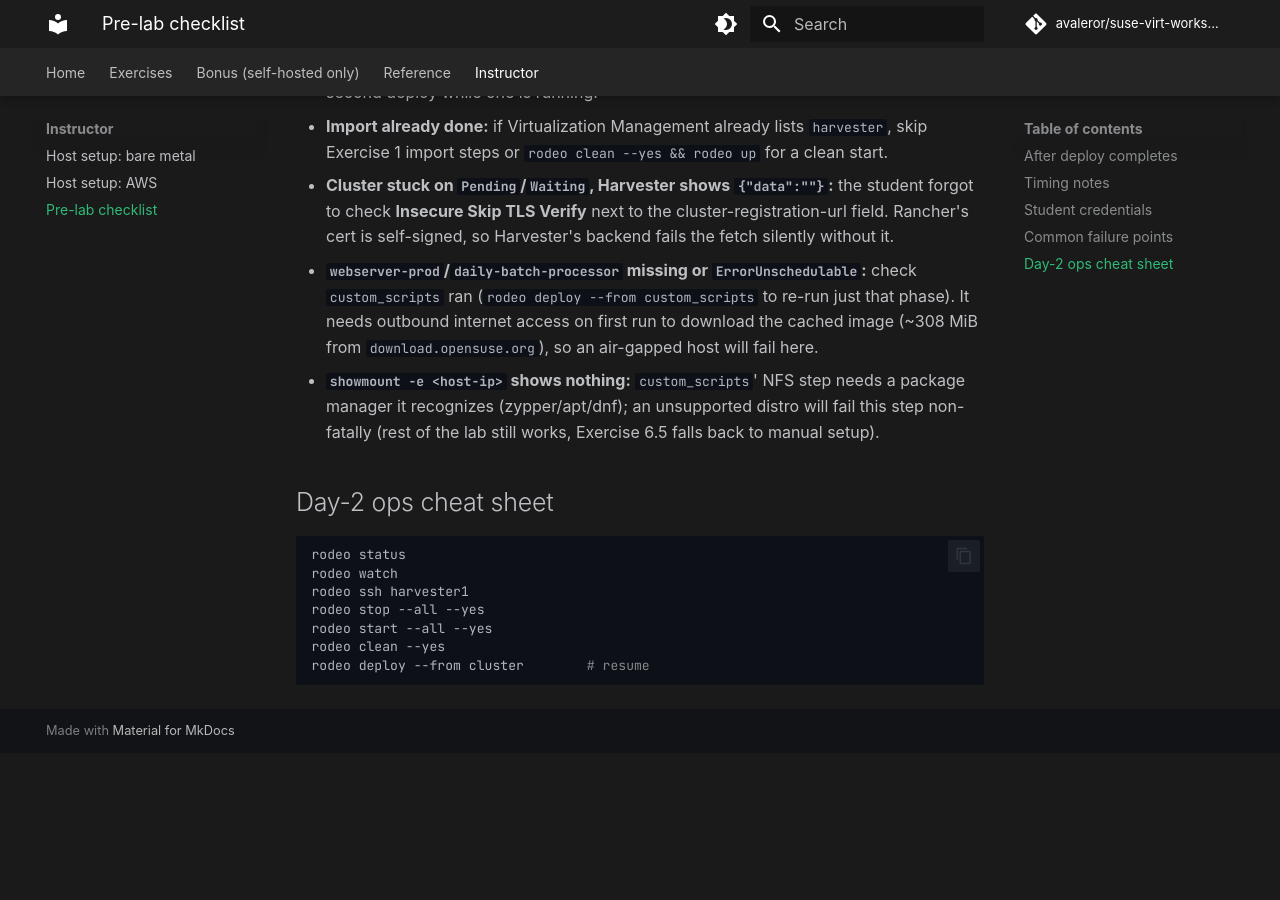
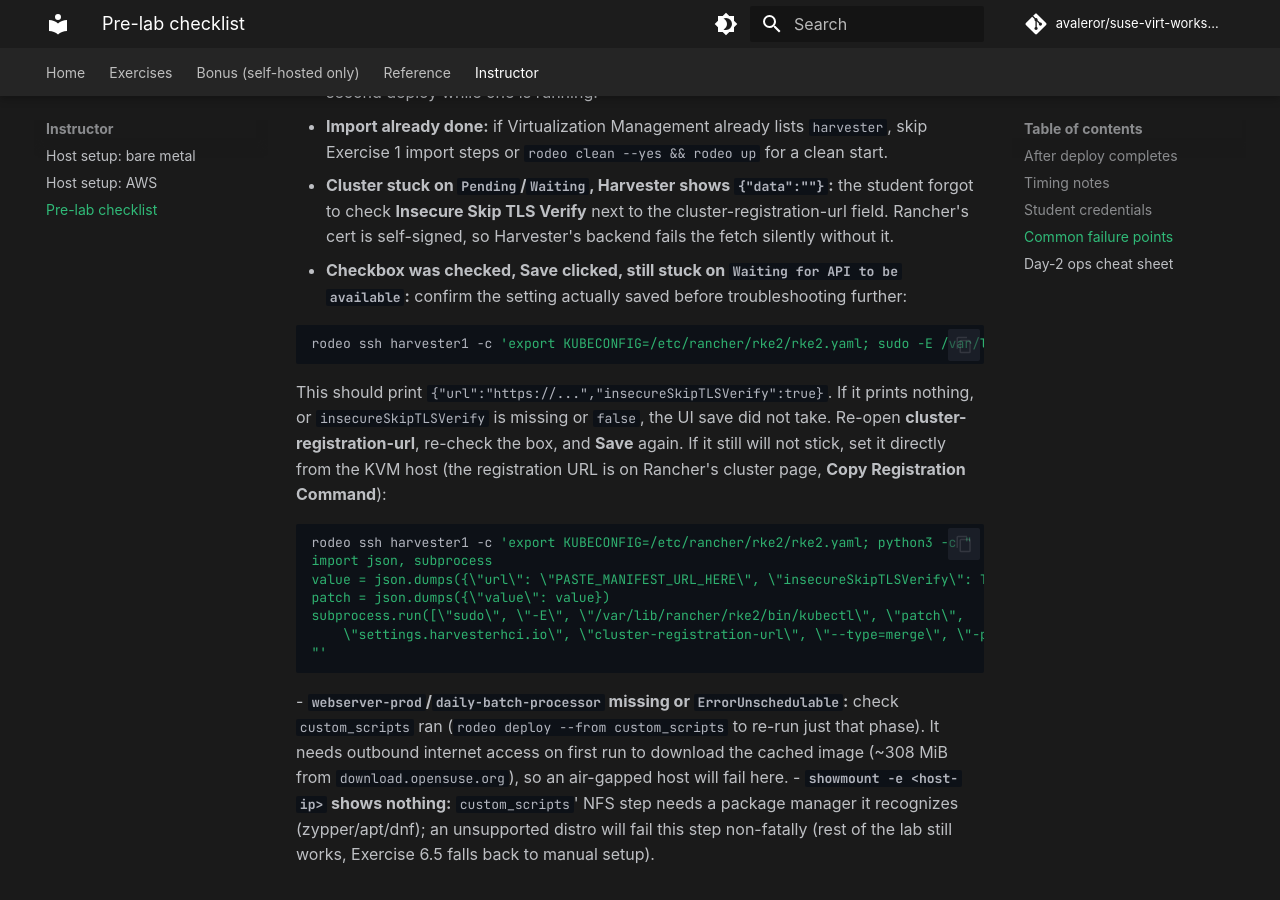
Before and after one commit to avaleror/suse-virt-workshop, an MkDocs documentation site: the page built from docs/instructor/pre-lab-checklist.md, in a window 1280 px wide and 900 px high, scrolled down 2376 px. Built offline with MkDocs 1.6.1 and Material for MkDocs 9.7.7, drawn with Linux system fonts in a browser that asks for light colours; some web fonts are replaced; comment, search, counter and statistics services are not loaded; before the commit the page ends 3129 px from its top, so only the background shows below that.

Commit message:
docs: add recovery steps for a stuck Harvester import on the checklist
Checking the Insecure Skip TLS Verify box isn't always enough: the
Settings save can silently fail to persist. Adds a verification command
and a kubectl-based fallback to force the correct value, mirroring the
same JSON/TLS bug just fixed in rodeo-cli's own auto-import code path
(rodeo-cli commit 334e986).

````diff
--- a/docs/instructor/pre-lab-checklist.md
+++ b/docs/instructor/pre-lab-checklist.md
@@ -73,6 +73,23 @@
 - **SSH drops mid-deploy:** re-attach with `tmux attach -t rodeo-harvester`. Do not start a second deploy while one is running.
 - **Import already done:** if Virtualization Management already lists `harvester`, skip Exercise 1 import steps or `rodeo clean --yes && rodeo up` for a clean start.
 - **Cluster stuck on `Pending`/`Waiting`, Harvester shows `{"data":""}`:** the student forgot to check **Insecure Skip TLS Verify** next to the cluster-registration-url field. Rancher's cert is self-signed, so Harvester's backend fails the fetch silently without it.
+- **Checkbox was checked, Save clicked, still stuck on `Waiting for API to be available`:** confirm the setting actually saved before troubleshooting further:
+
+  ```bash
+  rodeo ssh harvester1 -c 'export KUBECONFIG=/etc/rancher/rke2/rke2.yaml; sudo -E /var/lib/rancher/rke2/bin/kubectl get settings.harvesterhci.io cluster-registration-url -o jsonpath="{.value}"'
+  ```
+
+  This should print `{"url":"https://...","insecureSkipTLSVerify":true}`. If it prints nothing, or `insecureSkipTLSVerify` is missing or `false`, the UI save did not take. Re-open **cluster-registration-url**, re-check the box, and **Save** again. If it still will not stick, set it directly from the KVM host (the registration URL is on Rancher's cluster page, **Copy Registration Command**):
+
+  ```bash
+  rodeo ssh harvester1 -c 'export KUBECONFIG=/etc/rancher/rke2/rke2.yaml; python3 -c "
+  import json, subprocess
+  value = json.dumps({\"url\": \"PASTE_MANIFEST_URL_HERE\", \"insecureSkipTLSVerify\": True})
+  patch = json.dumps({\"value\": value})
+  subprocess.run([\"sudo\", \"-E\", \"/var/lib/rancher/rke2/bin/kubectl\", \"patch\",
+      \"settings.harvesterhci.io\", \"cluster-registration-url\", \"--type=merge\", \"-p\", patch])
+  "'
+  ```
 - **`webserver-prod`/`daily-batch-processor` missing or `ErrorUnschedulable`:** check `custom_scripts` ran (`rodeo deploy --from custom_scripts` to re-run just that phase). It needs outbound internet access on first run to download the cached image (~308 MiB from `download.opensuse.org`), so an air-gapped host will fail here.
 - **`showmount -e <host-ip>` shows nothing:** `custom_scripts`' NFS step needs a package manager it recognizes (zypper/apt/dnf); an unsupported distro will fail this step non-fatally (rest of the lab still works, Exercise 6.5 falls back to manual setup).
 
````
